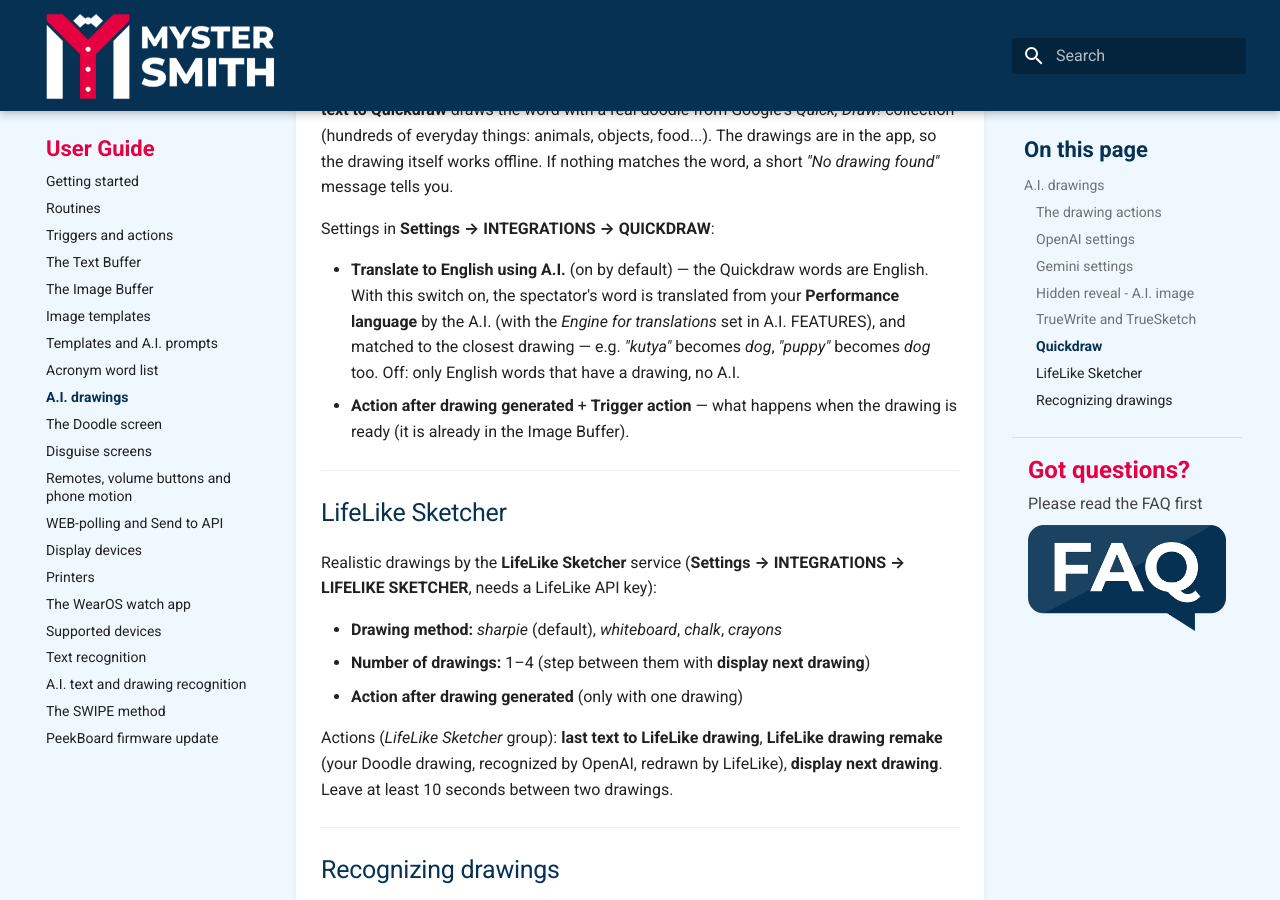
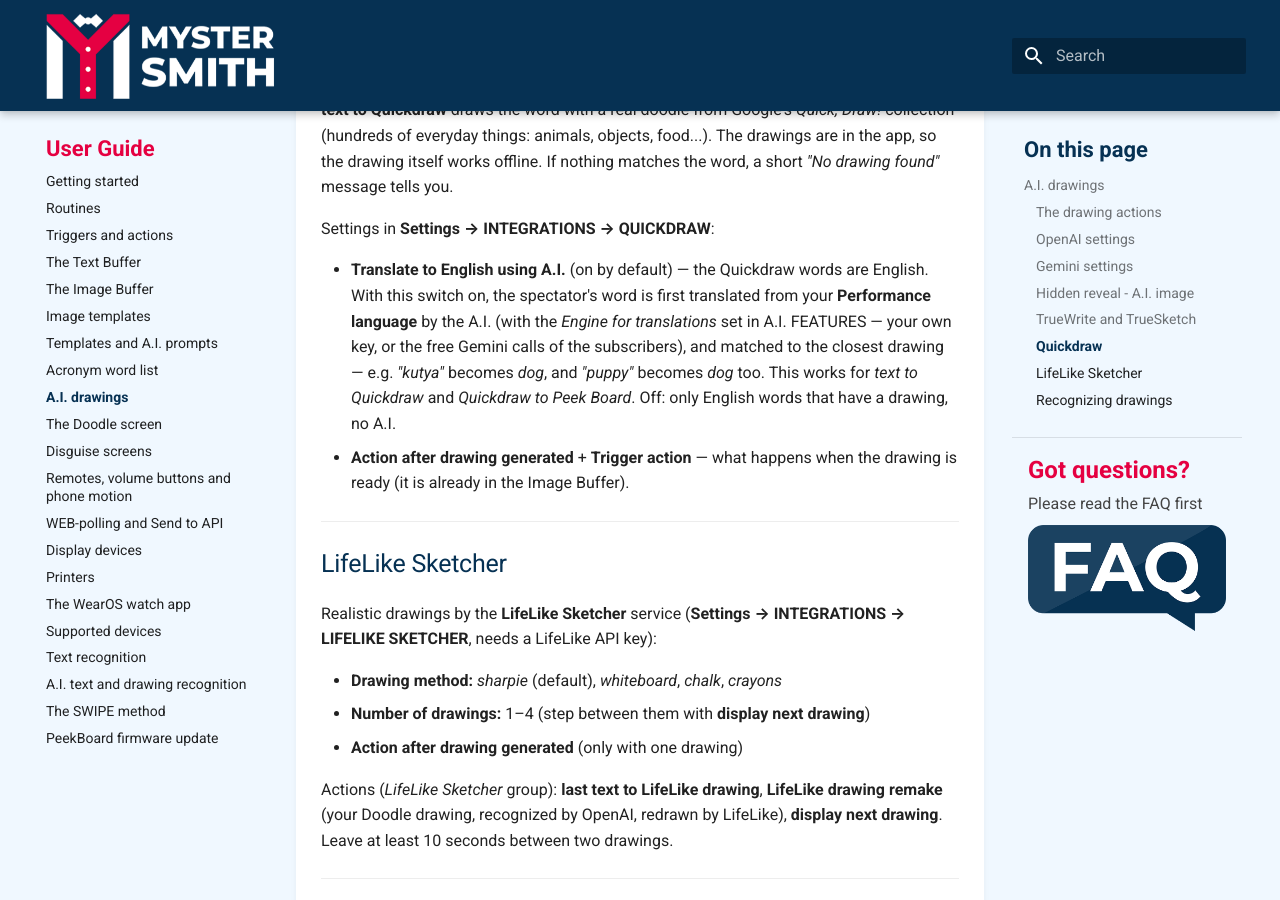
Before and after one commit to ragcsalo/mystersmith-docs, an MkDocs documentation site: the page built from docs/user-guide/ai-drawings.md, in a window 1280 px wide and 900 px high, scrolled down 3915 px. Built offline with MkDocs 1.6.1 and Material for MkDocs 9.7.7, drawn with Linux system fonts in a browser that asks for light colours.

Commit message:
A.I. drawings: Quickdraw translation also for the Peek Board, free Gemini
Co-Authored-By: Claude Opus 5.5 <noreply@anthropic.com>

```diff
--- a/docs/user-guide/ai-drawings.md
+++ b/docs/user-guide/ai-drawings.md
@@ -111,7 +111,7 @@ On an **Iarvel Peek Board**, the actions *TrueWrite to Peek Board*, *TrueSketch
 
 Settings in **Settings → INTEGRATIONS → QUICKDRAW**:
 
-* **Translate to English using A.I.** (on by default) — the Quickdraw words are English. With this switch on, the spectator's word is translated from your **Performance language** by the A.I. (with the *Engine for translations* set in A.I. FEATURES), and matched to the closest drawing — e.g. *"kutya"* becomes *dog*, *"puppy"* becomes *dog* too. Off: only English words that have a drawing, no A.I.
+* **Translate to English using A.I.** (on by default) — the Quickdraw words are English. With this switch on, the spectator's word is first translated from your **Performance language** by the A.I. (with the *Engine for translations* set in A.I. FEATURES — your own key, or the free Gemini calls of the subscribers), and matched to the closest drawing — e.g. *"kutya"* becomes *dog*, and *"puppy"* becomes *dog* too. This works for *text to Quickdraw* and *Quickdraw to Peek Board*. Off: only English words that have a drawing, no A.I.
 * **Action after drawing generated** + **Trigger action** — what happens when the drawing is ready (it is already in the Image Buffer).
 
 ---
```
